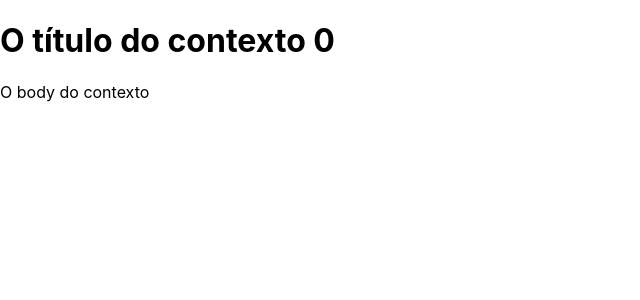
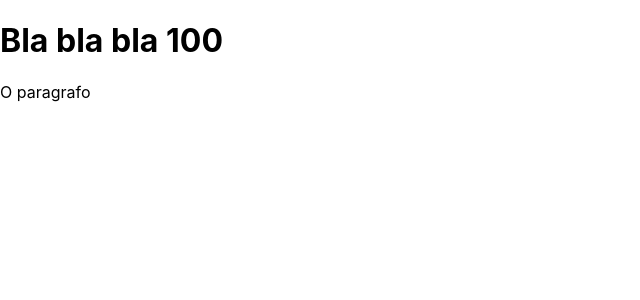
Before and after one commit to robsonshockwave/react-hooks-dominance, a React (Create React App) app: page / in a window 1280 px wide. Shown: the top 300 px of the page, without its empty margins (0-640 px from the left). Built offline with nearby package versions, Linux system fonts and the light colour scheme.

Commit message:
useContext pt2 refatorando

```diff
--- a/src/App.js
+++ b/src/App.js
@@ -1,59 +1,12 @@
-import React, { useContext, useState } from 'react';
 import './App.css';
-
-const globalState = {
-  title: 'O título do contexto',
-  body: 'O body do contexto',
-  counter: 0,
-};
-
-const GlobalContext = React.createContext();
-
-// eslint-disable-next-line
-const Div = ({ children }) => {
-  return (
-    <>
-      <H1 />
-      <P />
-    </>
-  );
-};
-
-// eslint-disable-next-line
-const H1 = () => {
-  const theContext = useContext(GlobalContext);
-  // poderia fazer desse jeito também
-  // const { contextState } = theContext;
-  const {
-    contextState: { title, counter },
-  } = theContext;
-  return (
-    <h1>
-      {title} {counter}
-    </h1>
-  );
-  // return (<h1>{contextState.title}</h1>)
-};
-
-// eslint-disable-next-line
-const P = () => {
-  const theContext = useContext(GlobalContext);
-  const {
-    contextState: { body, counter },
-    contextState,
-    setContextState,
-  } = theContext;
-  return <p onClick={() => setContextState({ ...contextState, counter: counter + 1 })}>{body}</p>;
-  //  return <p onClick={() => setContextState(s => ({...s, counter: s.counter + 1}))}>{body}</p>;
-};
+import { AppContext } from './contexts/AppContext';
+import { Div } from './components/Div';
 
 function App() {
-  const [contextState, setContextState] = useState(globalState);
-
   return (
-    <GlobalContext.Provider value={{ contextState, setContextState }}>
+    <AppContext>
       <Div />
-    </GlobalContext.Provider>
+    </AppContext>
   );
 }
 
--- /dev/null
+++ b/src/components/Div/index.jsx
@@ -0,0 +1,12 @@
+import { H1 } from '../H1';
+import { P } from '../P';
+
+// eslint-disable-next-line
+export const Div = ({ children }) => {
+  return (
+    <>
+      <H1 />
+      <P />
+    </>
+  );
+};
--- /dev/null
+++ b/src/components/H1/index.jsx
@@ -0,0 +1,18 @@
+import { useContext } from 'react';
+import { GlobalContext } from '../../contexts/AppContext';
+
+// eslint-disable-next-line
+export const H1 = () => {
+  const theContext = useContext(GlobalContext);
+  // poderia fazer desse jeito também
+  // const { contextState } = theContext;
+  const {
+    contextState: { title, counter },
+  } = theContext;
+  return (
+    <h1>
+      {title} {counter}
+    </h1>
+  );
+  // return (<h1>{contextState.title}</h1>)
+};
--- /dev/null
+++ b/src/components/P/index.jsx
@@ -0,0 +1,14 @@
+import { useContext } from 'react';
+import { GlobalContext } from '../../contexts/AppContext';
+
+// eslint-disable-next-line
+export const P = () => {
+  const theContext = useContext(GlobalContext);
+  const {
+    contextState: { body, counter },
+    contextState,
+    setContextState,
+  } = theContext;
+  return <p onClick={() => setContextState({ ...contextState, counter: counter + 1 })}>{body}</p>;
+  //  return <p onClick={() => setContextState(s => ({...s, counter: s.counter + 1}))}>{body}</p>;
+};
--- /dev/null
+++ b/src/contexts/AppContext/data.js
@@ -0,0 +1,5 @@
+export const globalState = {
+  title: 'Bla bla bla',
+  body: 'O paragrafo',
+  counter: 100,
+};
--- /dev/null
+++ b/src/contexts/AppContext/index.jsx
@@ -0,0 +1,11 @@
+import React, { useState } from 'react';
+
+import { globalState } from './data';
+export const GlobalContext = React.createContext();
+
+// eslint-disable-next-line
+export const AppContext = ({ children }) => {
+  const [contextState, setContextState] = useState(globalState);
+
+  return <GlobalContext.Provider value={{ contextState, setContextState }}>{children}</GlobalContext.Provider>;
+};
```
